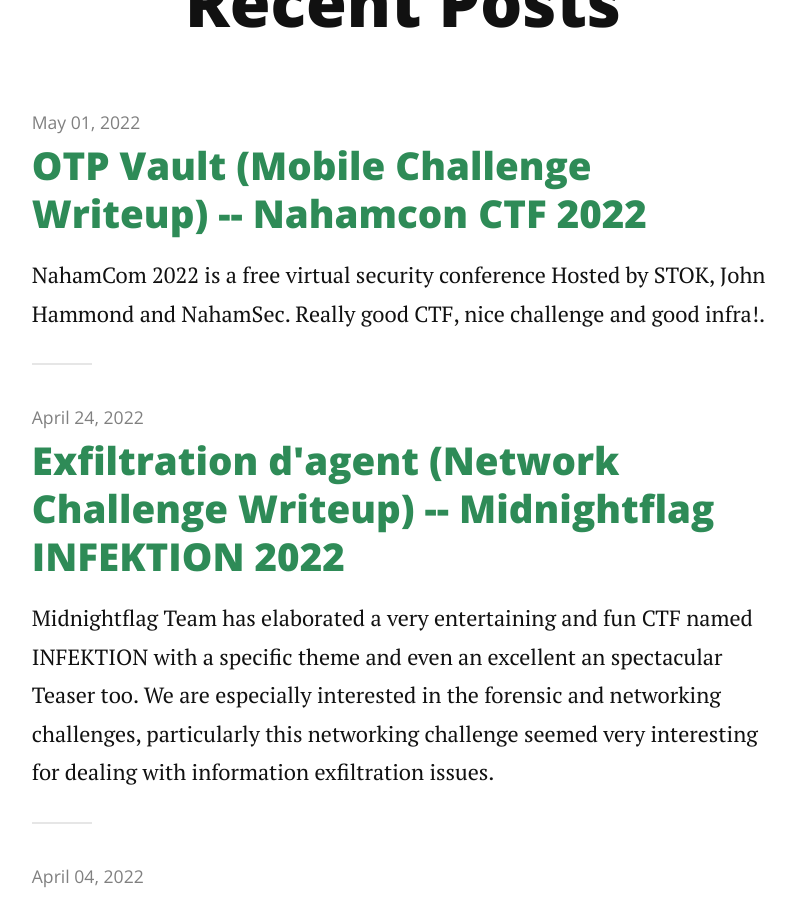
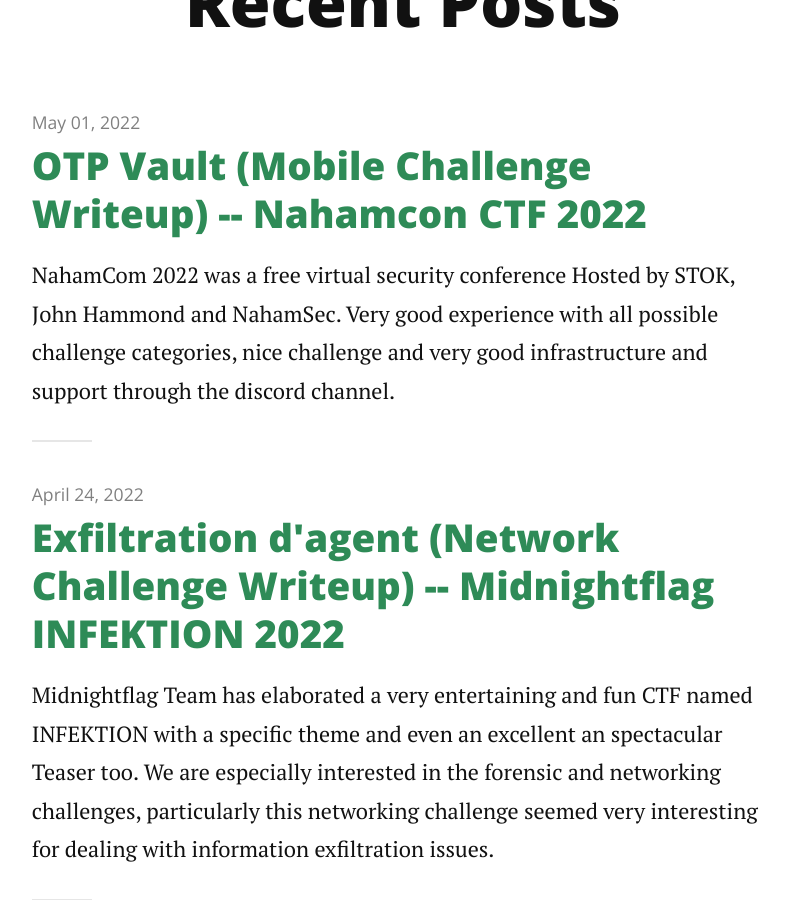
Before and after one commit to leonuz/leonuz.github.io, a Jekyll site: the page built from index.html, in a window 1280 px wide and 900 px high, scrolled down 395 px. Shown: the whole window, without its empty margins (237-1033 px from the left). Built offline with Jekyll 4.4.1, drawn with Linux system fonts in a browser that asks for light colours; nearby versions of some CDN libraries; the list of posts is cut into pages by our own code.

Commit message:
NahamCon 2022

```diff
--- a/_posts/2022-05-01-OTP-Vault.markdown
+++ b/_posts/2022-05-01-OTP-Vault.markdown
@@ -4,7 +4,7 @@
 date:   2022-05-01
 image:  /nahamcon22/nahamcon.png
 ---
-<p class="intro"><span class="dropcap">N</span>ahamCom 2022 is a free virtual security conference Hosted by <a href="https://twitter.com/STOKFredrik">STOK</a>, <a href="https://twitter.com/_johnhammond">John Hammond</a> and <a href="https://twitter.com/NahamSec">NahamSec</a>. Really good CTF, nice challenge and good infra!.</p>
+<p class="intro"><span class="dropcap">N</span>ahamCom 2022 was a free virtual security conference Hosted by <a href="https://twitter.com/STOKFredrik">STOK</a>, <a href="https://twitter.com/_johnhammond">John Hammond</a> and <a href="https://twitter.com/NahamSec">NahamSec</a>. Very good experience with all possible challenge categories, nice challenge and very good infrastructure and support through the discord channel.</p>
 
 
 Challenges Description:
```
